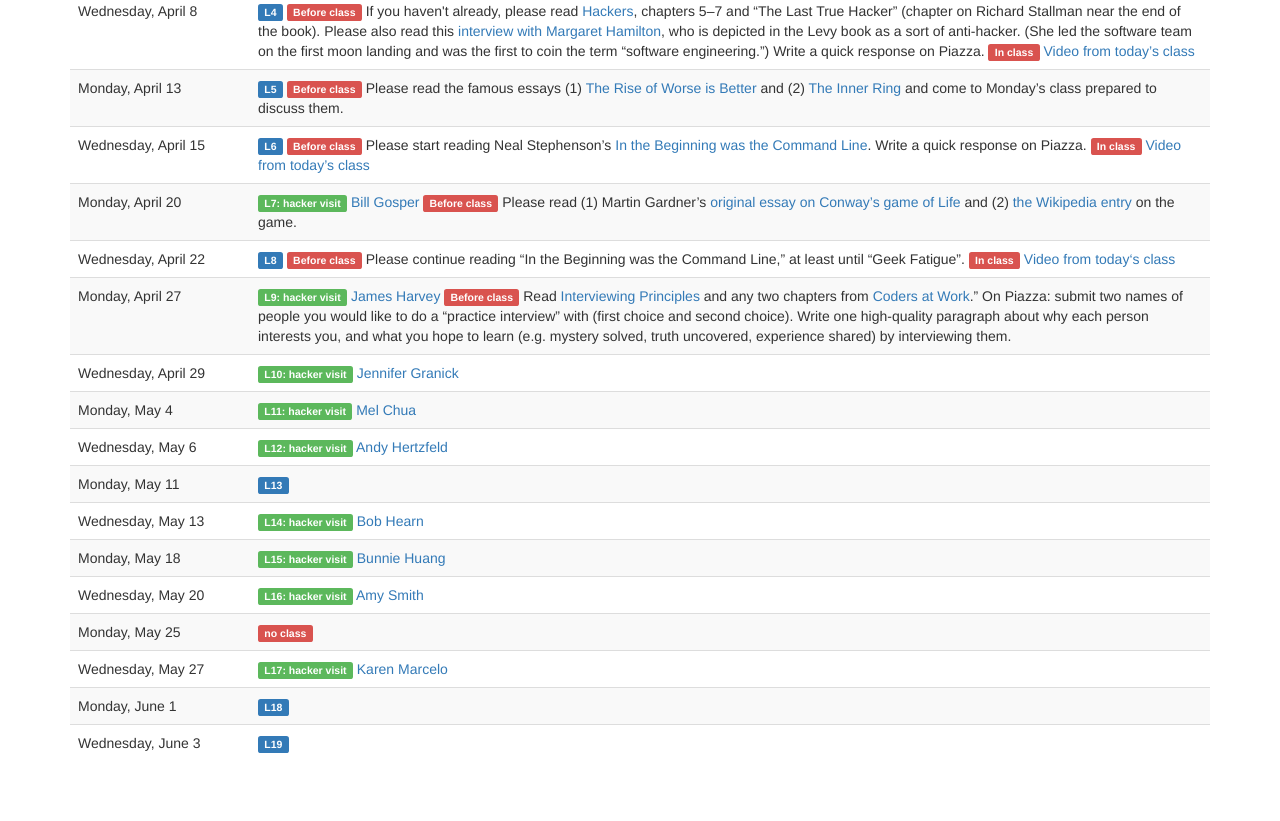
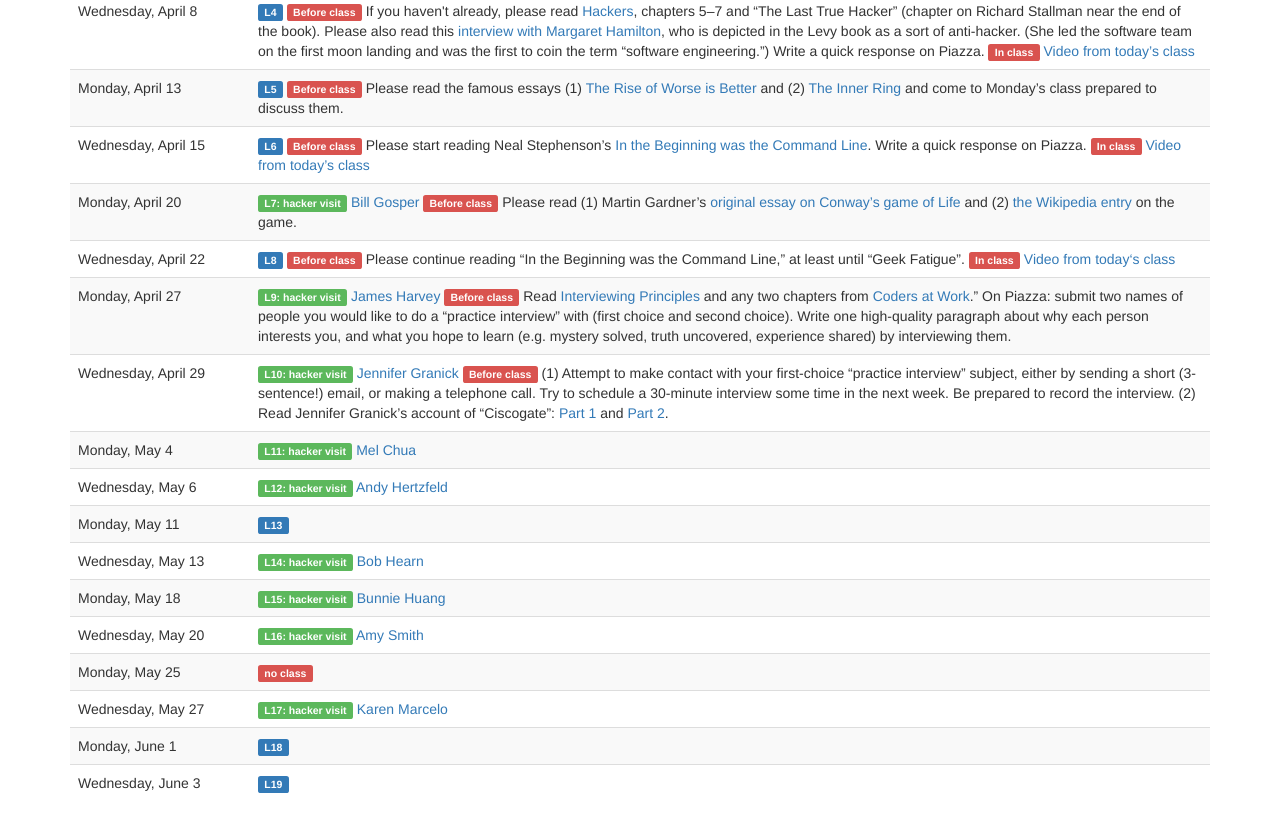
Before and after one commit to keithw/cs81nweb, a plain HTML site: page index.html in a window 1280 px wide. Shown: the part 1408-2229 px from the top of the page. Before the commit the page ends 2189 px from the top, so only its background shows below. Drawn offline with nearby package versions, Linux system fonts and the light colour scheme.

Commit message:
Readings for Wednesday

```diff
--- a/index.html
+++ b/index.html
@@ -118,7 +118,7 @@ a booklet at the end of the term.</li>
 	  <tr><td>Monday, April 20</td><td><span class="label label-success">L7: hacker visit</span> <a href="http://gosper.org/bill.html">Bill Gosper</a> <span class="label label-danger">Before class</span> Please read (1) Martin Gardner&rsquo;s <a href="http://web.archive.org/web/20090603015231/http://ddi.cs.uni-potsdam.de/HyFISCH/Produzieren/lis_projekt/proj_gamelife/ConwayScientificAmerican.htm">original essay on Conway&rsquo;s game of Life</a> and (2) <a href="http://en.wikipedia.org/wiki/Conway%27s_Game_of_Life">the Wikipedia entry</a> on the game.
 	  <tr><td>Wednesday, April 22</td><td><span class="label label-primary">L8</span> <span class="label label-danger">Before class</span> Please continue reading &ldquo;In the Beginning was the Command Line,&rdquo; at least until &ldquo;Geek Fatigue&rdquo;. <span class="label label-danger">In class</span> <a href="https://www.youtube.com/watch?v=nbkBjZKBLHQ">Video from today&lsquo;s class</a>
 	  <tr><td>Monday, April 27</td><td><span class="label label-success">L9: hacker visit</span> <a href="http://www.mass.gov/ig/publications/reports-and-recommendations/2012/lottery-cash-winfall-letter-july-2012.pdf">James Harvey</a> <span class="label label-danger">Before class</span> Read <a href="http://www.columbia.edu/itc/journalism/isaacs/edit/MencherIntv1.html">Interviewing Principles</a> and any two chapters from <a href="http://proquest.safaribooksonline.com.ezproxy.stanford.edu/9781430219484?uicode=stanford">Coders at Work</a>.&rdquo; On Piazza: submit two names of people you would like to do a &ldquo;practice interview&rdquo; with (first choice and second choice). Write one high-quality paragraph about why each person interests you, and what you hope to learn (e.g. mystery solved, truth uncovered, experience shared) by interviewing them.
-	  <tr><td>Wednesday, April 29</td><td><span class="label label-success">L10: hacker visit</span> <a href="http://en.wikipedia.org/wiki/Jennifer_Granick">Jennifer Granick</a>
+	  <tr><td>Wednesday, April 29</td><td><span class="label label-success">L10: hacker visit</span> <a href="http://en.wikipedia.org/wiki/Jennifer_Granick">Jennifer Granick</a> <span class="label label-danger">Before class</span> (1) Attempt to make contact with your first-choice &ldquo;practice interview&rdquo; subject, either by sending a short (3-sentence!) email, or making a telephone call. Try to schedule a 30-minute interview some time in the next week. Be prepared to record the interview. (2) Read Jennifer Granick&rsquo;s account of &ldquo;Ciscogate&rdquo;: <a href="http://seclists.org/isn/2005/Aug/31">Part 1</a> and <a href="http://www.attrition.org/pipermail/isn/2005-August/001826.html">Part 2</a>.
 	  <tr><td>Monday, May 4</td><td><span class="label label-success">L11: hacker visit</span> <a href="http://digitalcommons.olin.edu/cgi/viewcontent.cgi?article=1005&context=alumni_pubs">Mel Chua</a>
 	  <tr><td>Wednesday, May 6</td><td><span class="label label-success">L12: hacker visit</span> <a href="http://en.wikipedia.org/wiki/Andy_Hertzfeld">Andy Hertzfeld</a>
 	  <tr><td>Monday, May 11</td><td><span class="label label-primary">L13</span>
```
